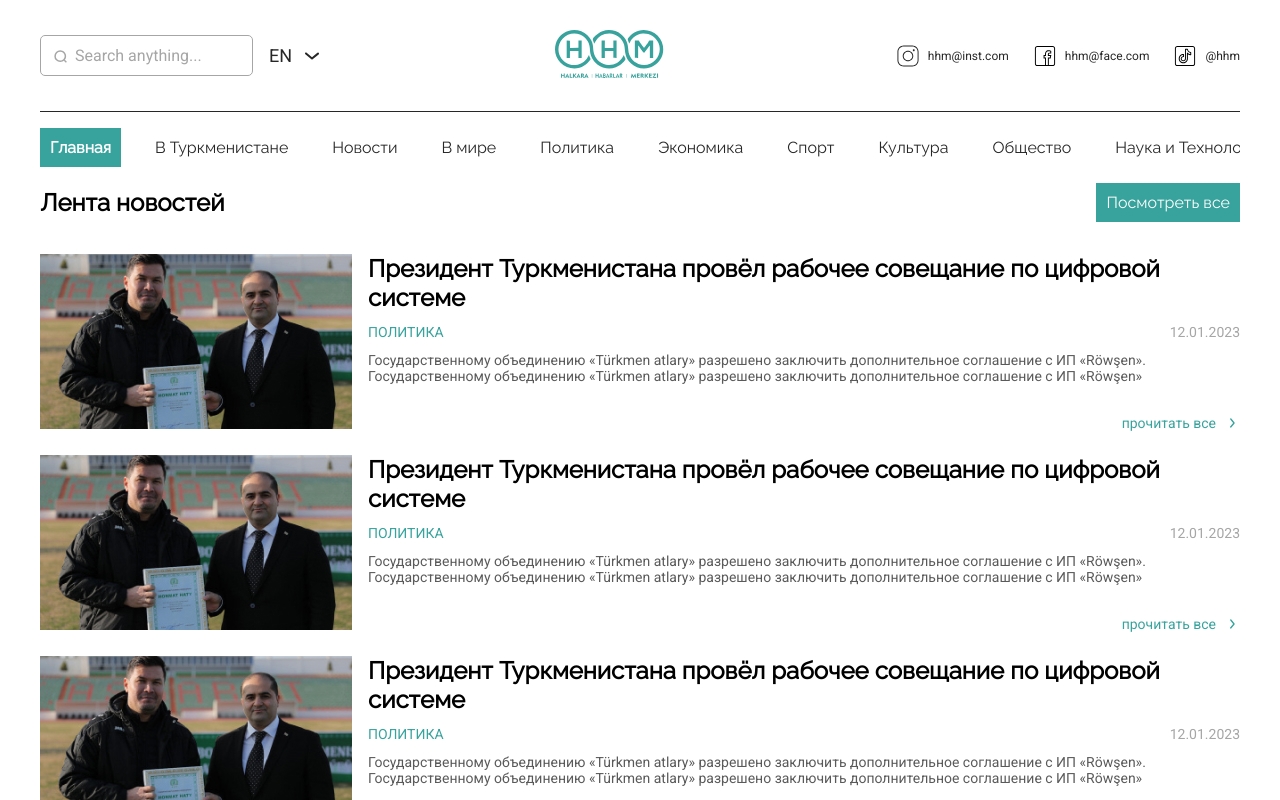
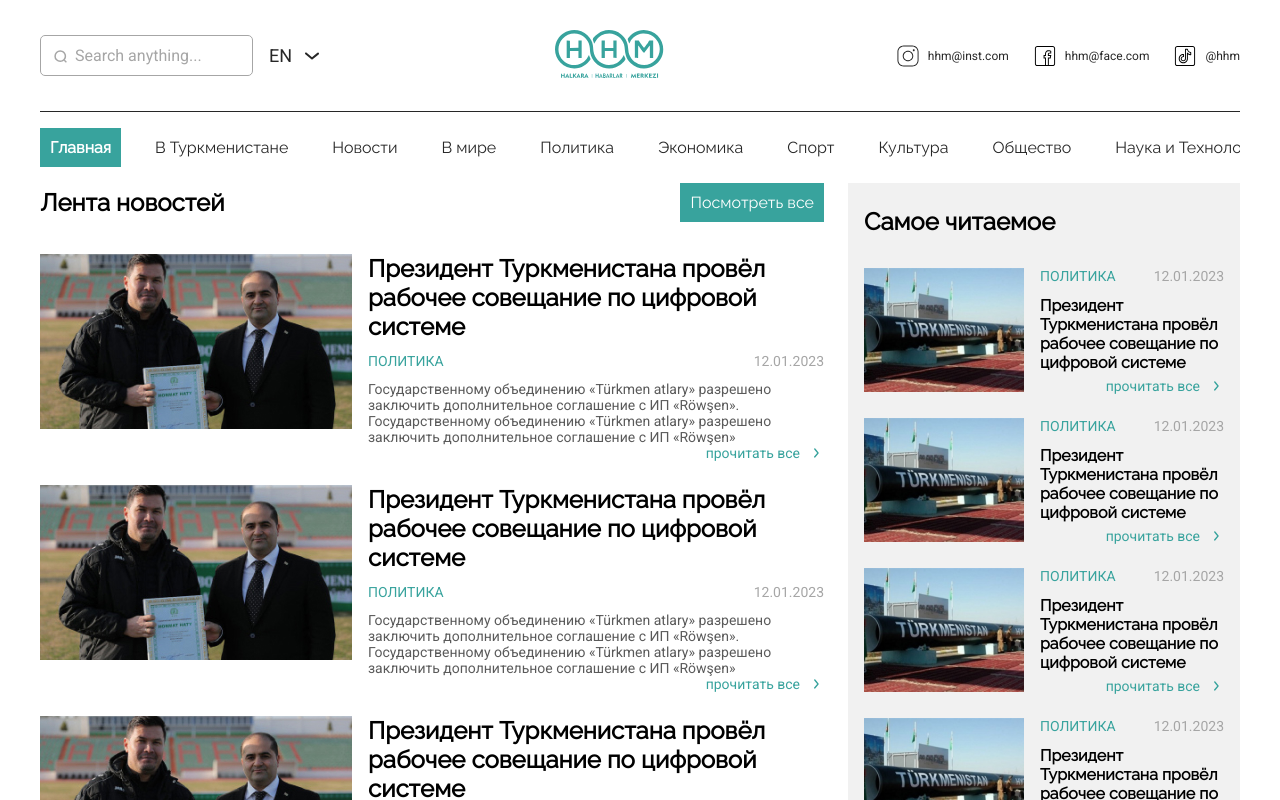
Before and after one commit to VividTruthKeeper/hhm-client, a React (Vite) app: page / in a window 1280 px wide. Shown: the top 800 px of the page. Built offline with nearby package versions, Linux system fonts and the light colour scheme.

Commit message:
imported

```diff
--- a/src/styles/style.scss
+++ b/src/styles/style.scss
@@ -11,3 +11,4 @@
 @import './newsScroll';
 @import './asideNews';
 @import './aside';
+@import './news-section';
```
